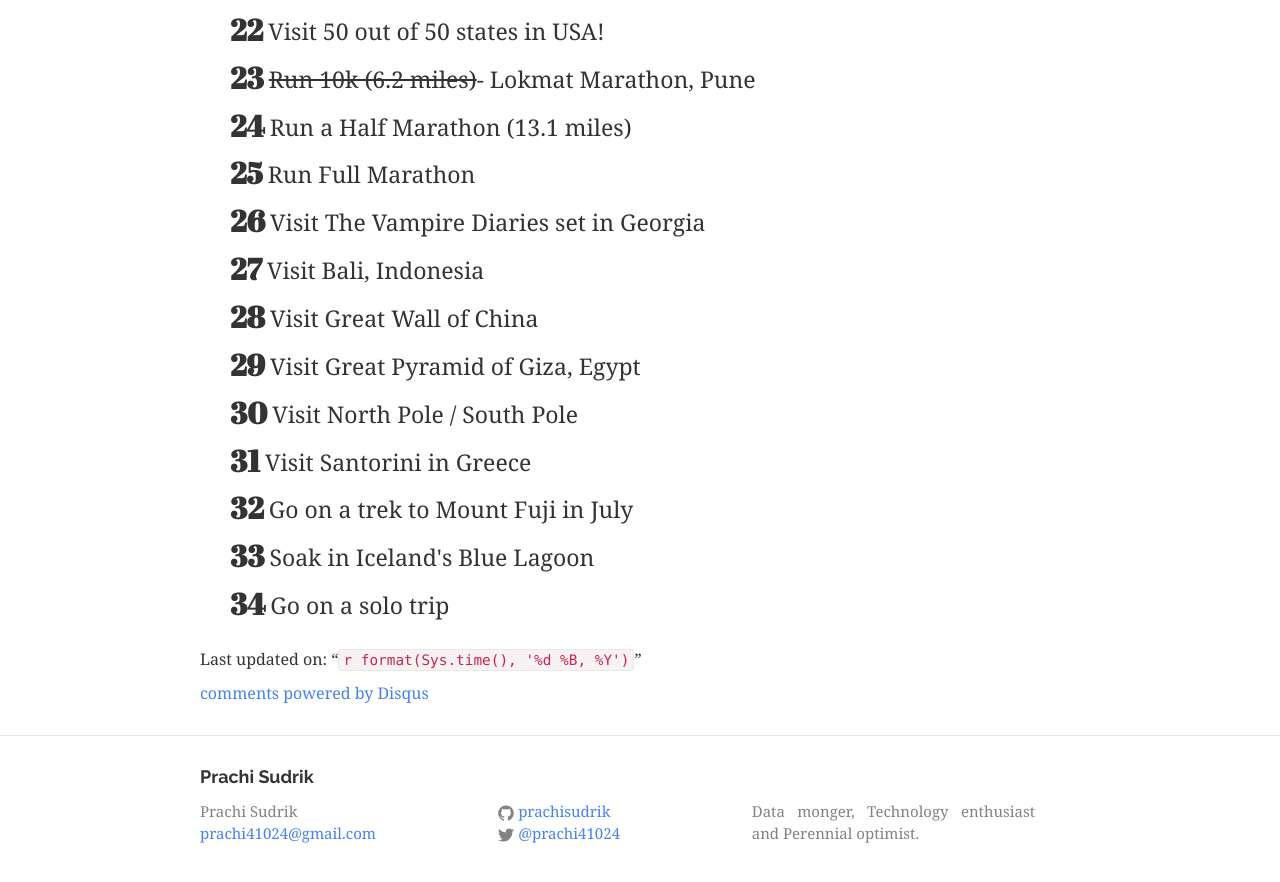
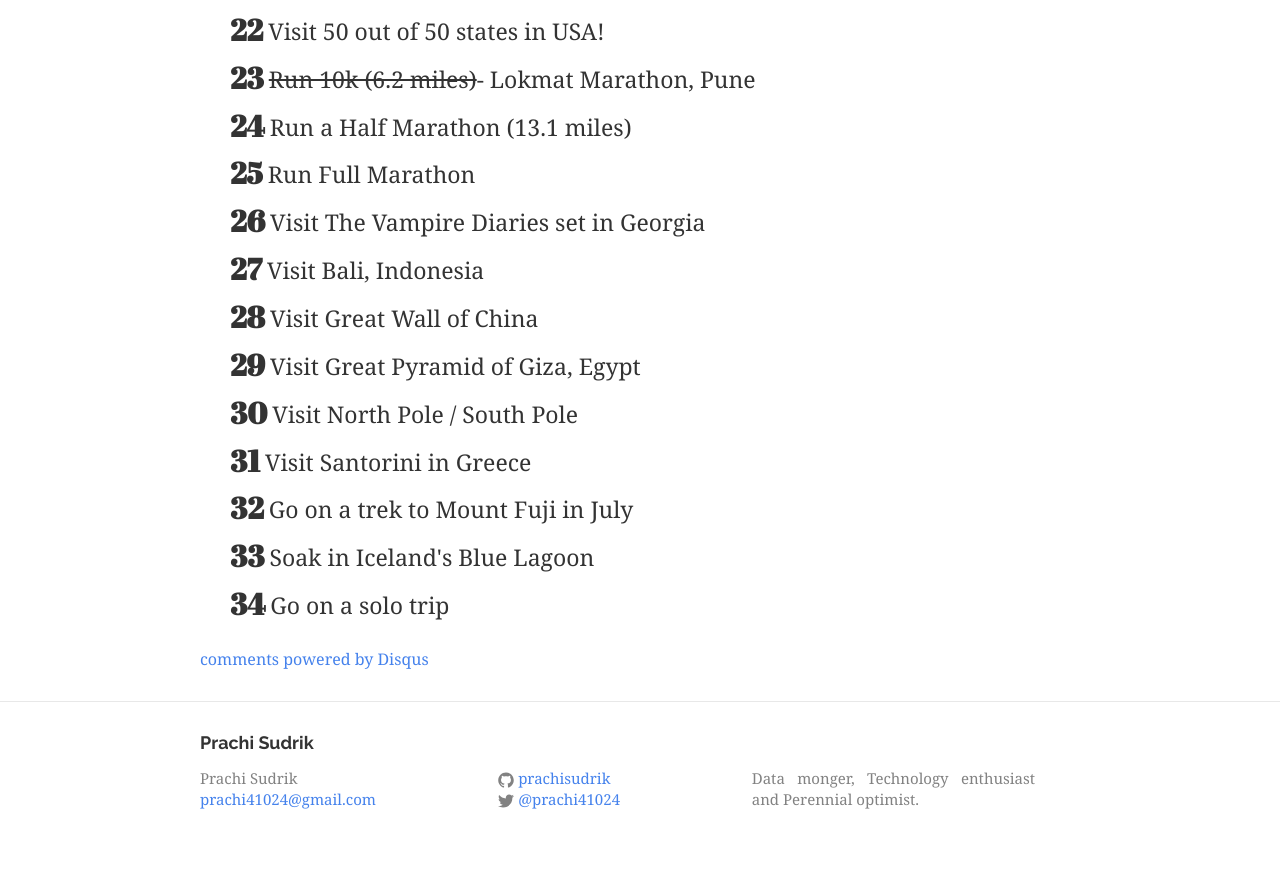
Before and after one commit to prachisudrik/prachisudrik.github.io, a Jekyll site: the page built from bucketlist.md, in a window 1280 px wide and 900 px high, scrolled down 1154 px. Shown: the top 882 px of the window. Built offline with Jekyll 4.4.1, drawn with Linux system fonts in a browser that asks for light colours; nearby versions of some CDN libraries; comment, search, counter and statistics services are not loaded.

Commit message:
Update bucketlist.md

```diff
--- a/bucketlist.md
+++ b/bucketlist.md
@@ -43,4 +43,3 @@ The future you see is the future you get - Robert G Allen
     <li> Soak in Iceland's Blue Lagoon</li>
     <li>Go on a solo trip</li>
 </ol>
-Last updated on: "`r format(Sys.time(), '%d %B, %Y')`"
```
